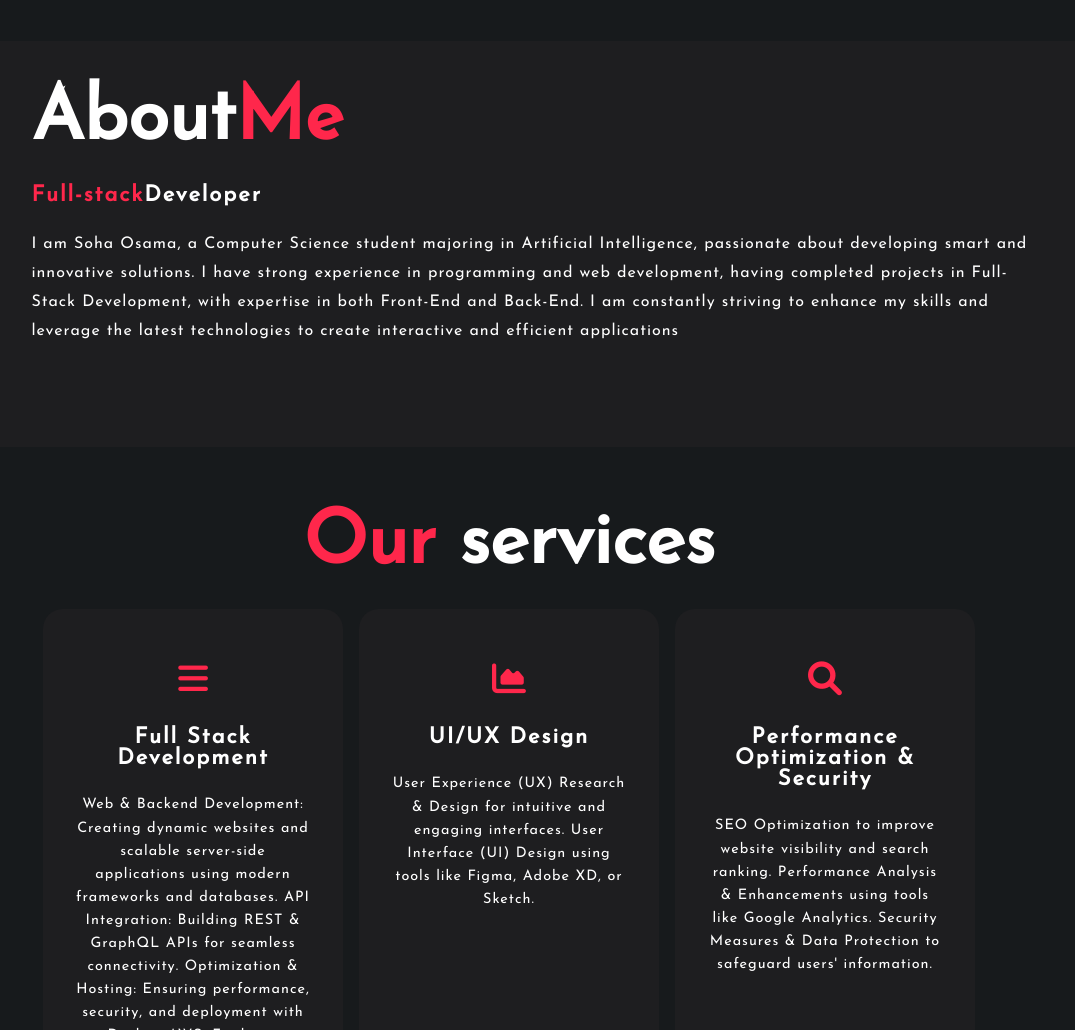
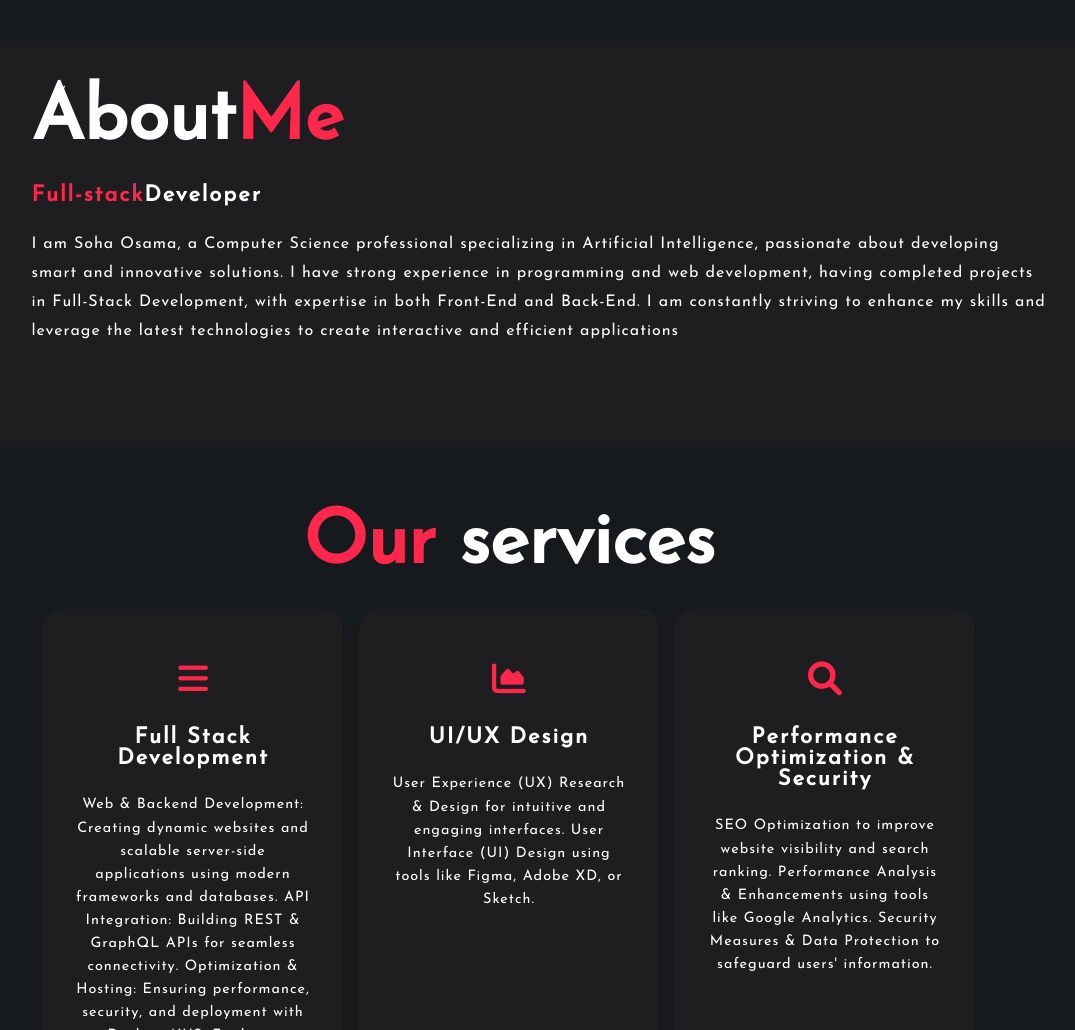
Before and after one commit to sohaosama1/portfoluo_soha, a plain HTML site: page index.html in a window 1280 px wide. Shown: the part 759-1789 px from the top of the page, without its empty margins (131-1206 px from the left). Drawn offline with Linux system fonts and the light colour scheme.

Commit message:
Update index.html

```diff
--- a/index.html
+++ b/index.html
@@ -66,13 +66,9 @@
 
         <h5><span>Full-stack</span>Developer</h5>
         <p>
-            I am Soha Osama, a Computer Science student majoring in Artificial
-             Intelligence, passionate about developing smart and innovative
-             solutions. I have strong experience in programming and web
-           development, having completed projects in Full-Stack Development,
-              with expertise in both Front-End and Back-End. I am constantly striving
-        to enhance my skills and leverage the latest technologies to create
-               interactive and efficient applications
+            I am Soha Osama, a Computer Science professional specializing in Artificial Intelligence, passionate about developing smart and innovative solutions.
+            I have strong experience in programming and web development, having completed projects in Full-Stack Development, with expertise in both Front-End and Back-End.
+            I am constantly striving to enhance my skills and leverage the latest technologies to create interactive and efficient applications
         </p>
     </div>
  </section>
```
